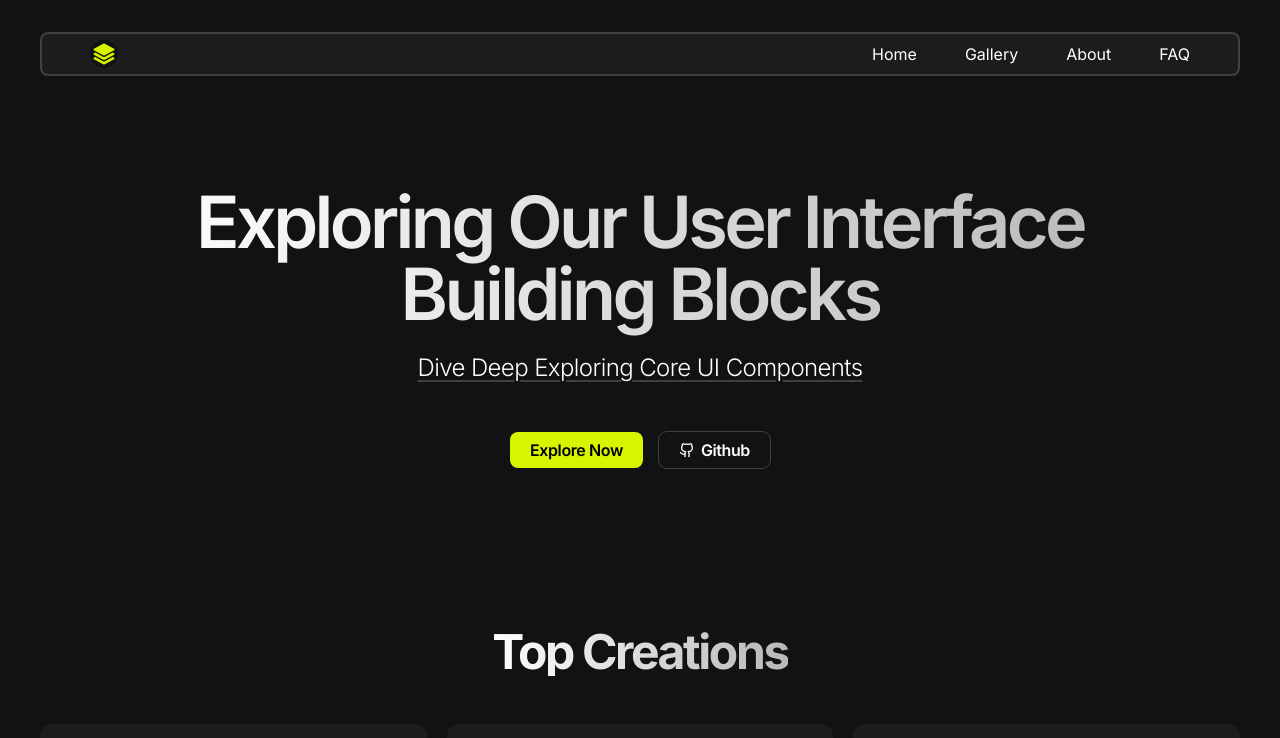
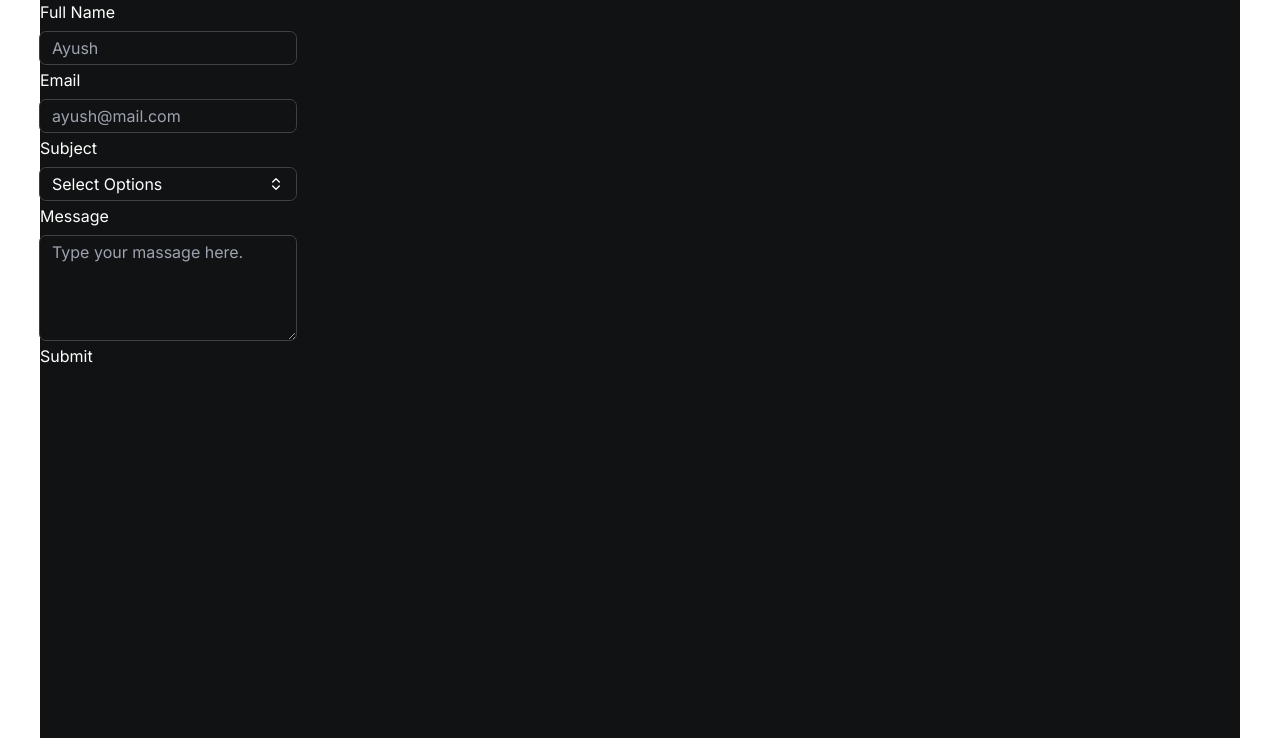
Before and after one commit to Ayusht777/FrontendStack, a React (Vite) app: page / in a window 1280 px wide. Shown: the top 738 px of the page. Built offline with nearby package versions, Linux system fonts and the light colour scheme; grey boxes are pictures that could not be loaded.

Commit message:
refactor: Add QueryForm component for improved user experience

```diff
--- a/src/App.jsx
+++ b/src/App.jsx
@@ -1,11 +1,14 @@
 import AppRoutes from "@/Routes/AppRoutes";
-
+import QueryForm from "@/Components/HomeComponents/QueryForm/QueryForm";
 
 function App() {
   return (
     <>
-      <AppRoutes></AppRoutes>
+      {/* <AppRoutes></AppRoutes> */}
+      <section className="max-w-[1200px] w-full bg-Bg  h-screen mx-auto text-white">
+        <QueryForm></QueryForm>
 
+      </section>
     </>
   );
 }
```
